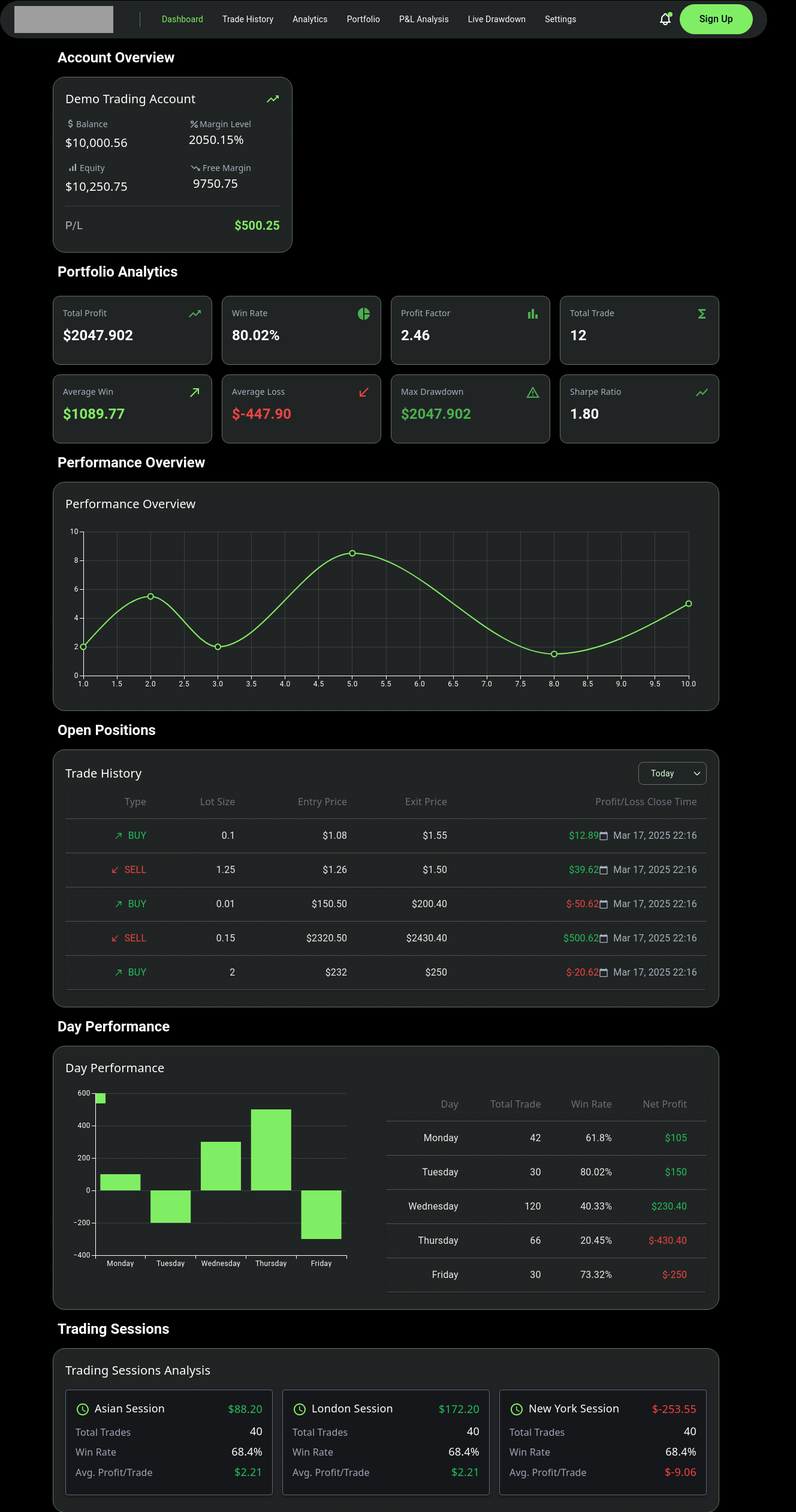
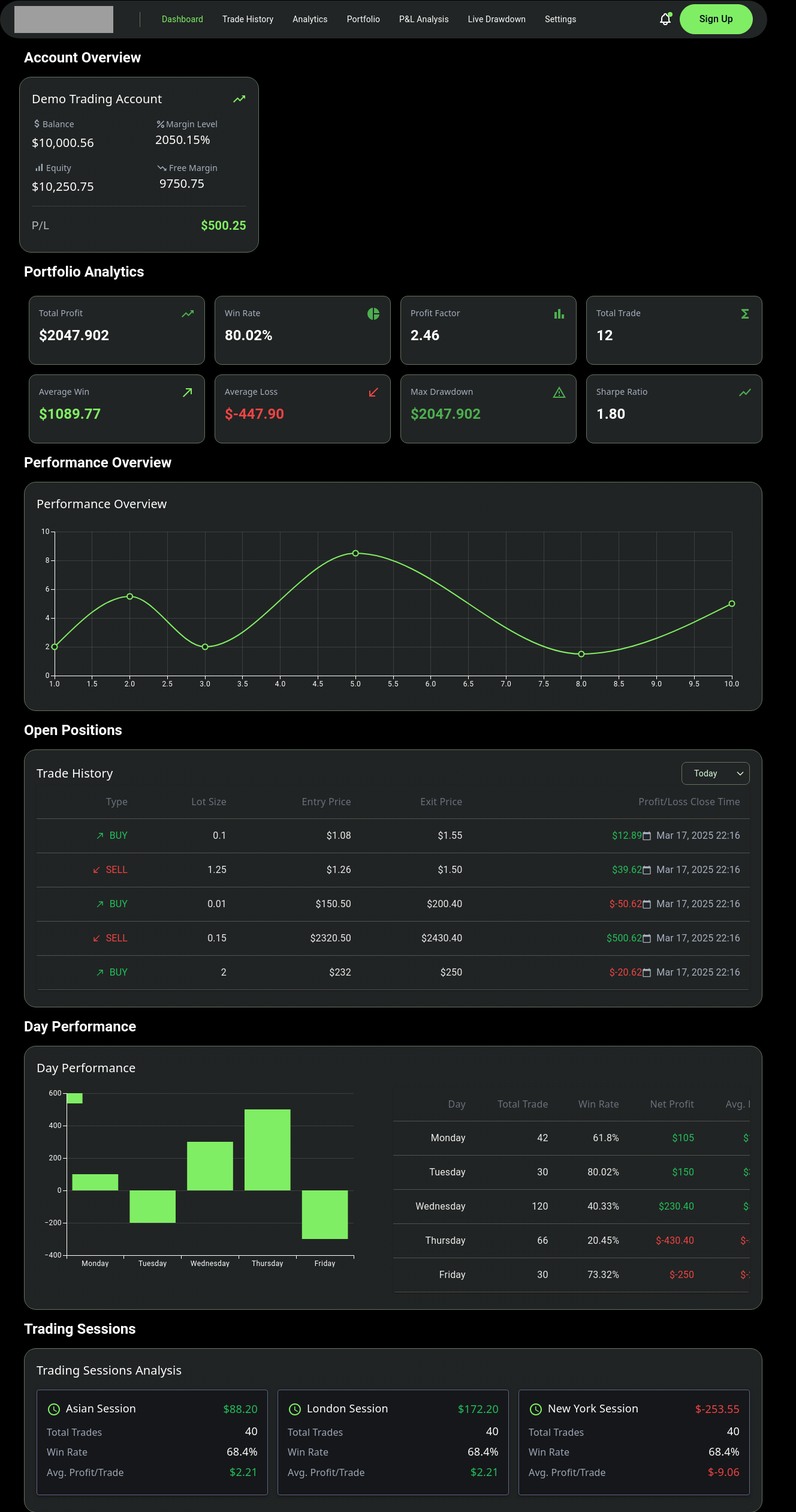
Before and after one commit to muchhar/dashboard, a React (Vite) app in the folder dashboard/: page / in a window 1280 px wide. Shown: the part 19-2539 px from the top of the page at 60% size, 1328 px wide, since content can reach past the window. Built offline with nearby package versions, Linux system fonts and the light colour scheme; grey boxes are pictures that could not be loaded.

Commit message:
dashboard

```diff
--- a/dashboard/src/components/Appbar.jsx
+++ b/dashboard/src/components/Appbar.jsx
@@ -120,12 +120,15 @@ const AppBar = () => {
         </div>
 
         {/* Sign Up Button */}
+        <nav>
+
         <NavLink
           href="/login-signup"
           className="bg-[#80ee64] text-[#020617] leading-6 cursor-pointer block text-center text-base font-medium transition-opacity duration-200 ease-in-out border border-[#80ee64] rounded-[100px] py-3 px-8 no-underline whitespace-nowrap"
         >
           Sign Up
         </NavLink>
+        </nav>
       </div>
 
       {/* Menu Icon (Visible on smaller screens) */}
--- a/dashboard/src/components/Dashboard.jsx
+++ b/dashboard/src/components/Dashboard.jsx
@@ -78,13 +78,13 @@ function Dashboard() {
   };
   return (
 
-    <Container   maxWidth={false}  sx={{ ml:isWideScreen? 6:1,mt:1,mr: isWideScreen?6:1}} > {/* Align left with margin */}
+    <Container   maxWidth={false}  sx={{ ml:1,mt:1,mr: 1}} > {/* Align left with margin */}
       {/* Account Overview Title */}
-      <Typography variant="h5"  fontWeight="bold" gutterBottom sx={{ textAlign: 'left',ml:3,pt:1 }}>
+      <Typography variant="h5"  fontWeight="bold" gutterBottom sx={{ textAlign: 'left',ml:1,pt:1 }}>
         Account Overview
       </Typography>
       {/* Trading Account Card */}
-      <Card sx={{mr:isWideScreen?13:1, p: 0.5, mb: 1,ml:2,my:2, boxShadow: 3,  maxWidth: isMobile ? '100%' : 400,  backgroundColor: '#151818', borderRadius: 5,border:1,borderColor:'#637260',
+      <Card sx={{mr:1, p: 0.5, mb: 1,ml:0,my:2, boxShadow: 3,  maxWidth: isMobile ? '100%' : 400,  backgroundColor: '#151818', borderRadius: 5,border:1,borderColor:'#637260',
         transition: 'border-color 0.3s ease', // Smooth transition
         '&:hover': {
           borderColor: '#80ee64', // Change color on hover
@@ -199,10 +199,10 @@ function Dashboard() {
           </Box>
         </CardContent>
       </Card>
-      <Typography variant="h5" fontWeight="bold" gutterBottom sx={{ textAlign: 'left',ml:3 }}>
+      <Typography variant="h5" fontWeight="bold" gutterBottom sx={{ textAlign: 'left',ml:1 }}>
         Portfolio Analytics
       </Typography>
-      <Grid container spacing={2} sx={{ mt: 1, ml: 0,mr:6,pr:15 }}>
+      <Grid container spacing={2} sx={{ mt: 1, ml: 0,pr:1 }}>
       {[
         { title: 'Total Profit', value: '$2047.902', icon: <ShowChartIcon color="#4caf50" /> },
         { title: 'Win Rate', value: '80.02%', icon: <PortfolioIcon color="#0D49D6" /> },
@@ -253,11 +253,11 @@ function Dashboard() {
     </Grid>
 
 
-        <Typography variant="h5"  fontWeight="bold" gutterBottom sx={{ textAlign: 'left',ml:3,mt:2 }}>
+        <Typography variant="h5"  fontWeight="bold" gutterBottom sx={{ textAlign: 'left',ml:1,mt:2 }}>
         Performance Overview
       </Typography>
       {/* Trading Account Card */}
-      <Card sx={{ mr:13, mb: 1,ml:2,my:2, boxShadow: 3,p:0.5,  backgroundColor: '#151818', borderRadius: 5,border:1,borderColor:'#637260',
+      <Card sx={{ mr:1, mb: 1,ml:1,width:'100%',my:2, boxShadow: 3,p:0.5,  backgroundColor: '#151818', borderRadius: 5,border:1,borderColor:'#637260',
 
        }}> {/* Limit width */}
         <CardContent >
@@ -278,11 +278,11 @@ function Dashboard() {
          </CardContent>
       </Card>
 
-      <Typography variant="h5"  fontWeight="bold" gutterBottom sx={{ textAlign: 'left',ml:3,mt:2 }}>
+      <Typography variant="h5"  fontWeight="bold" gutterBottom sx={{ textAlign: 'left',ml:1,mt:2 }}>
       Open Positions
       </Typography>
       {/* Trading Account Card */}
-      <Card sx={{mr:13, p: 0.5, mb: 1,ml:2,my:2, boxShadow: 3,  backgroundColor: '#151818', borderRadius: 5,border:1,borderColor:'#637260',
+      <Card sx={{mr:1, p: 0.5, mb: 1,ml:1,width:'100%',my:2, boxShadow: 3,  backgroundColor: '#151818', borderRadius: 5,border:1,borderColor:'#637260',
 
        }}> {/* Limit width */}
         <CardContent>
@@ -414,15 +414,16 @@ function Dashboard() {
 </TableContainer>
          </CardContent>
       </Card>
-        <Typography variant="h5"  fontWeight="bold" sx={{ textAlign: 'left',ml:3,mt:2 }}>
+        <Typography variant="h5"  fontWeight="bold" sx={{ textAlign: 'left',ml:1,mt:2 }}>
         Day Performance
       </Typography>
       <Card
       sx={{
-        mr:13,
+        mr:1,
         p: 0.5,
         mb: 1,
-        ml: 2,
+        ml: 1,
+        width:'100%',
         my: 2,
         boxShadow: 3,
         backgroundColor: '#151818',
@@ -552,16 +553,17 @@ function Dashboard() {
 
 
 
-      <Typography variant="h5" fontWeight="bold" gutterBottom sx={{ textAlign: 'left',ml:3,mt:2 }}>
+      <Typography variant="h5" fontWeight="bold" gutterBottom sx={{ textAlign: 'left',ml:1,mt:2 }}>
       Trading Sessions
       </Typography>
       {/* Trading Account Card */}
       <Card
       sx={{
-        mr:13,
+        mr:1,
         p: 0.5,
         mb: 1,
-        ml: 2,
+        ml: 1,
+        width:'100%',
         my: 2,
         boxShadow: 3,
         backgroundColor: '#151818',
```
